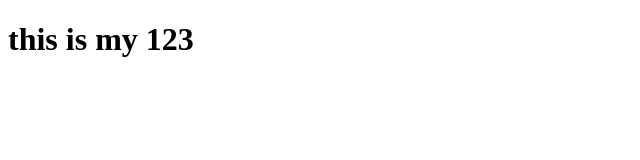
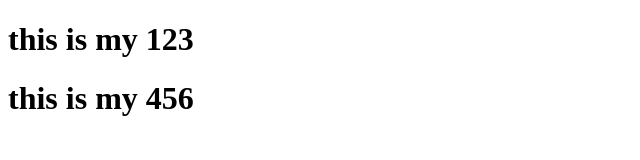
Before and after one commit to alnajamulshariq/pulltest, a plain HTML site: page index.htm in a window 1280 px wide. Shown: the whole page, without its empty margins (0-640 px from the left). Drawn offline with Linux system fonts and the light colour scheme.

Commit message:
Update index.htm

```diff
--- a/index.htm
+++ b/index.htm
@@ -8,5 +8,7 @@
 </head>
 <body>
     <h1>this is my 123</h1>
+    <h1>this is my 456</h1>
+
 </body>
 </html>
```
